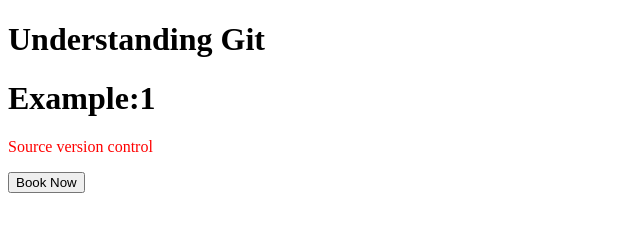
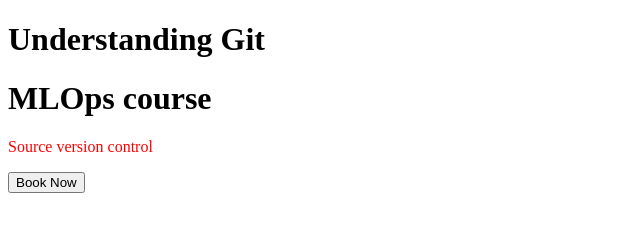
Before and after one commit to sumitdig/MLOps_Test, a plain HTML site: page index.html in a window 1280 px wide. Shown: the whole page, without its empty margins (0-640 px from the left). Drawn offline with Linux system fonts and the light colour scheme.

Commit message:
changed tag

```diff
--- a/index.html
+++ b/index.html
@@ -3,7 +3,7 @@
 
 <body>
 <h1>Understanding Git</h1>
-<h1>Example:1</h1>
+<h1>MLOps course</h1>
 <p style="color:red">Source version control</p>
 <button>Book Now</button>
 </body>
```
